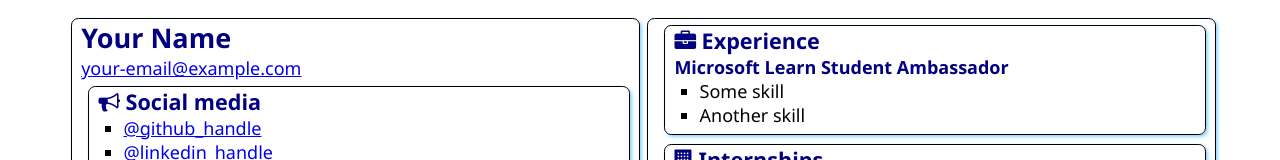
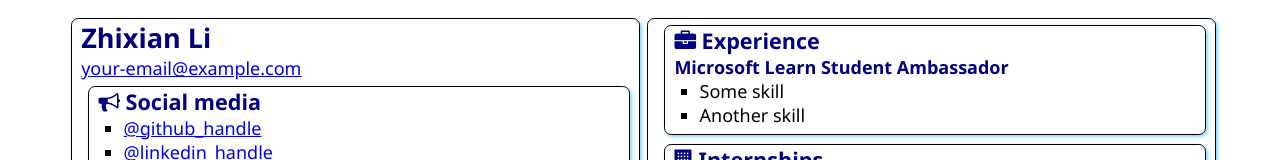
Before and after one commit to flyinglzx/SATechnicalOnboarding, a plain HTML site: page src/index.html in a window 1280 px wide. Shown: the top 160 px of the page. Drawn offline with Linux system fonts and the light colour scheme.

Commit message:
Update index.html

```diff
--- a/src/index.html
+++ b/src/index.html
@@ -12,7 +12,7 @@
 <body>
     <main>
         <article class="box">
-            <h1>Your Name</h1>
+            <h1>Zhixian Li</h1>
             <div><a href="mailto:your.email@example.com">your-email@example.com</a></div>
 
             <section class="box">
```
